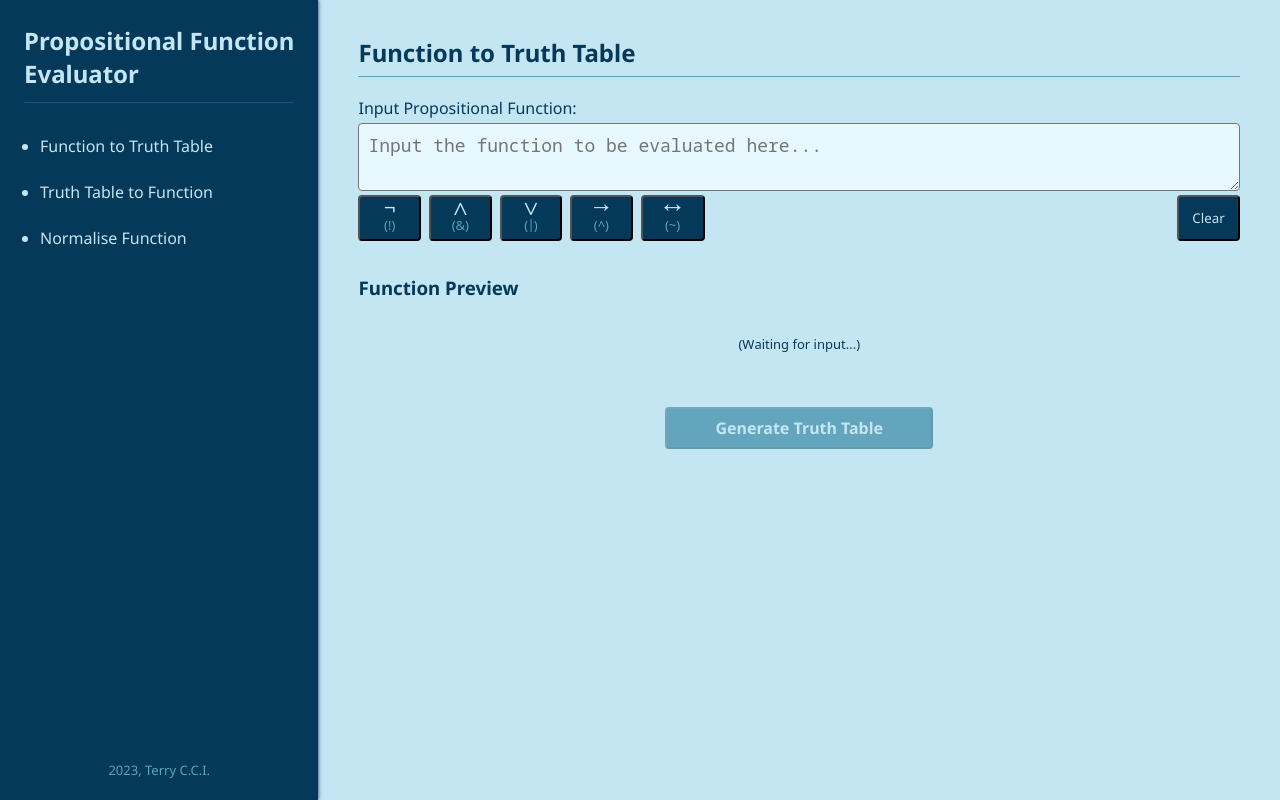
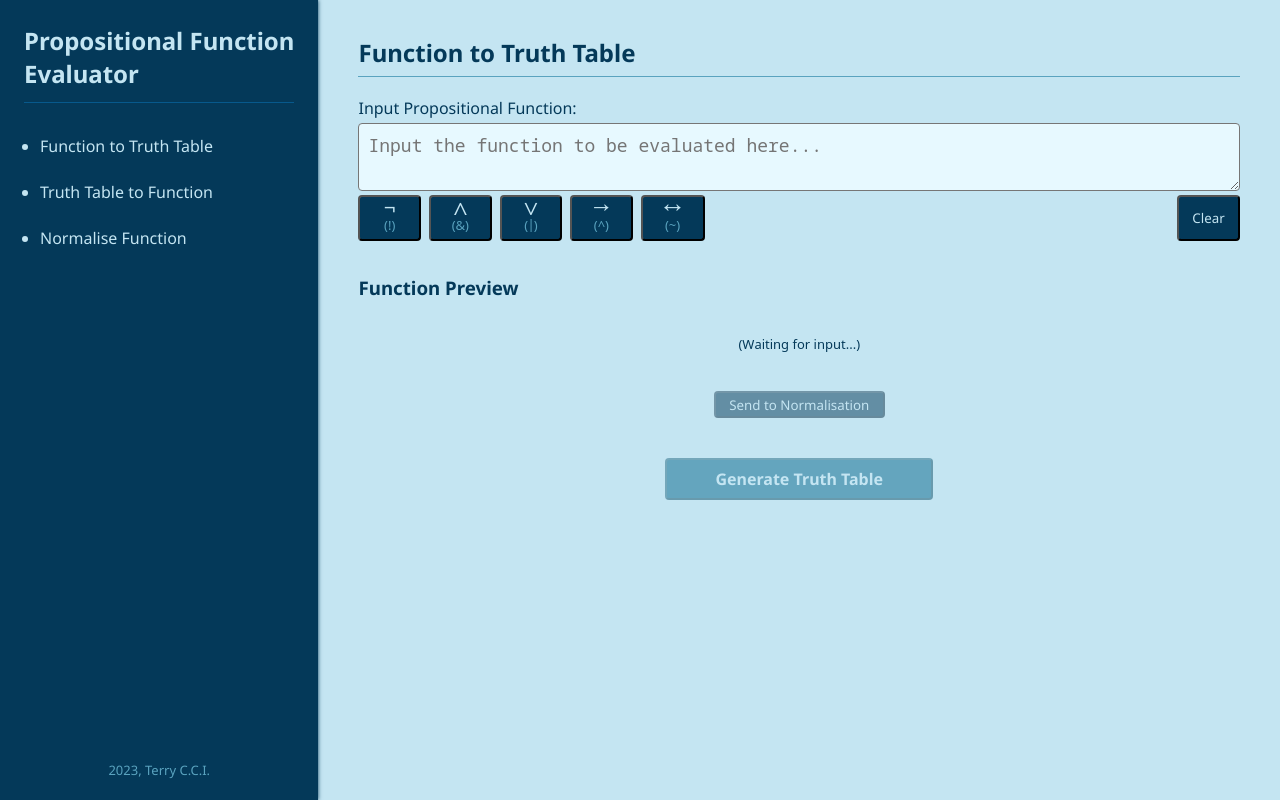
Before and after one commit to terry-cci/propositional-logic, a SvelteKit app: page /f2tt in a window 1280 px wide. Built offline with nearby package versions, Linux system fonts and the light colour scheme.

Commit message:
feat: add function sending

```diff
--- a/src/routes/+layout.svelte
+++ b/src/routes/+layout.svelte
@@ -245,4 +245,9 @@
 	:global(dialog::backdrop) {
 		background-color: rgba(4, 57, 89, 0.8);
 	}
+
+	:global(.send-btn) {
+		display: block;
+		margin: 0.5rem auto;
+	}
 </style>
--- a/src/routes/f2tt/+page.svelte
+++ b/src/routes/f2tt/+page.svelte
@@ -4,7 +4,7 @@
 	import { toPreview } from '$lib/toPreview';
 	import { invoke } from '@tauri-apps/api/tauri';
 
-	let functionText = '';
+	let functionText = new URLSearchParams(location.search).get('f') ?? '';
 
 	let truthTable: [string, boolean][][] | null = null;
 	let errorMsg: string | null = null;
@@ -37,6 +37,17 @@
 			truthTable = null;
 		}}
 	/>
+	<button
+		type="button"
+		disabled={!functionText}
+		class="send-btn"
+		style="margin-top: 0;"
+		on:click={() => {
+			location.href = '/f2nf?f=' + encodeURIComponent(functionText);
+		}}
+	>
+		Send to Normalisation
+	</button>
 	<button type="submit" disabled={!functionText}> Generate Truth Table </button>
 
 	{#if truthTable}
```
Also changed, not shown: src/routes/f2nf/+page.svelte (+19 -1 lines), src/routes/tt2f/+page.svelte (+10 -0 lines).
